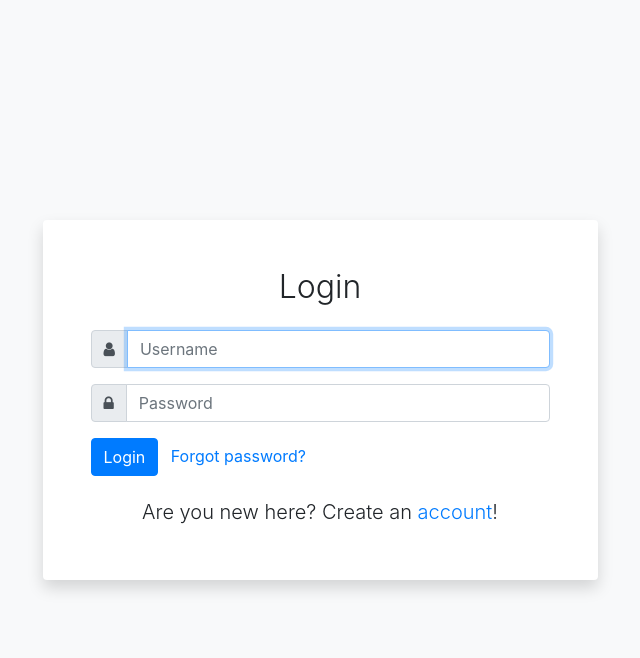
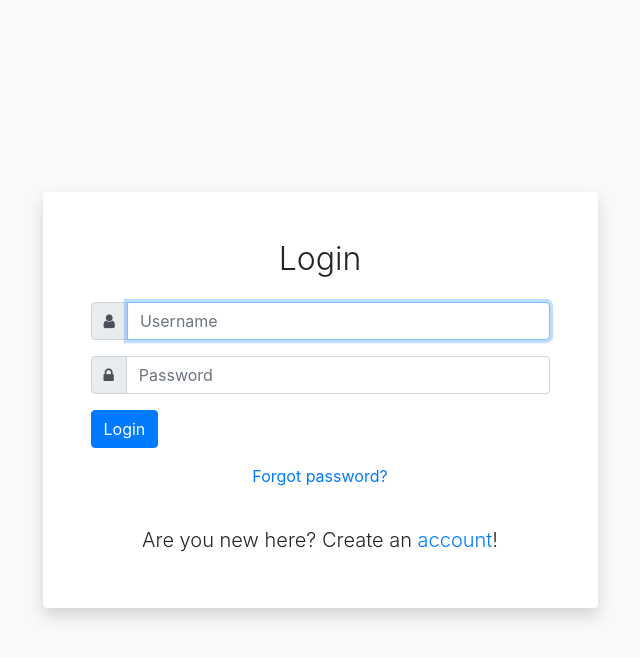
Before and after one commit to gbebenista/django_library, a Django app: page / in a window 1280 px wide. Shown: the top 658 px of the page, without its empty margins (320-960 px from the left). Run offline with Django 3.2, Linux system fonts and the light colour scheme; some libraries are stand-ins or nearby versions.

Commit message:
Change password reset link creation to login template

```diff
--- a/bookcase/users/forms.py
+++ b/bookcase/users/forms.py
@@ -46,5 +46,4 @@ class UserLogin(AuthenticationForm):
         self.helper.form_show_labels = False
         self.helper.layout = Layout(Field(PrependedText('username', '<i class="fa fa-user"></i>', placeholder="Username")),
                                     Field(PrependedText('password', '<i class="fa fa-lock"></i>', placeholder="Password")),
-                                    Submit('submit', 'Login'),
-                                    HTML("<span class=\"m-2\"><a href=\"{% url 'password_reset' %}\">Forgot password?</a></span>"))
+                                    Submit('submit', 'Login'),)
--- a/bookcase/users/templates/registration/login.html
+++ b/bookcase/users/templates/registration/login.html
@@ -11,6 +11,7 @@
     {% csrf_token %}
     {% crispy form %}
   </form>
+  <p class="mt-3 text-center w-100"><a href="{% url 'password_reset' %}">Forgot password?</a></p>
   <h5 class="text-center font-weight-light pt-4">Are you new here? Create an <a href="{% url 'register' %}">account</a>!</h5>
 </div>
 
```
